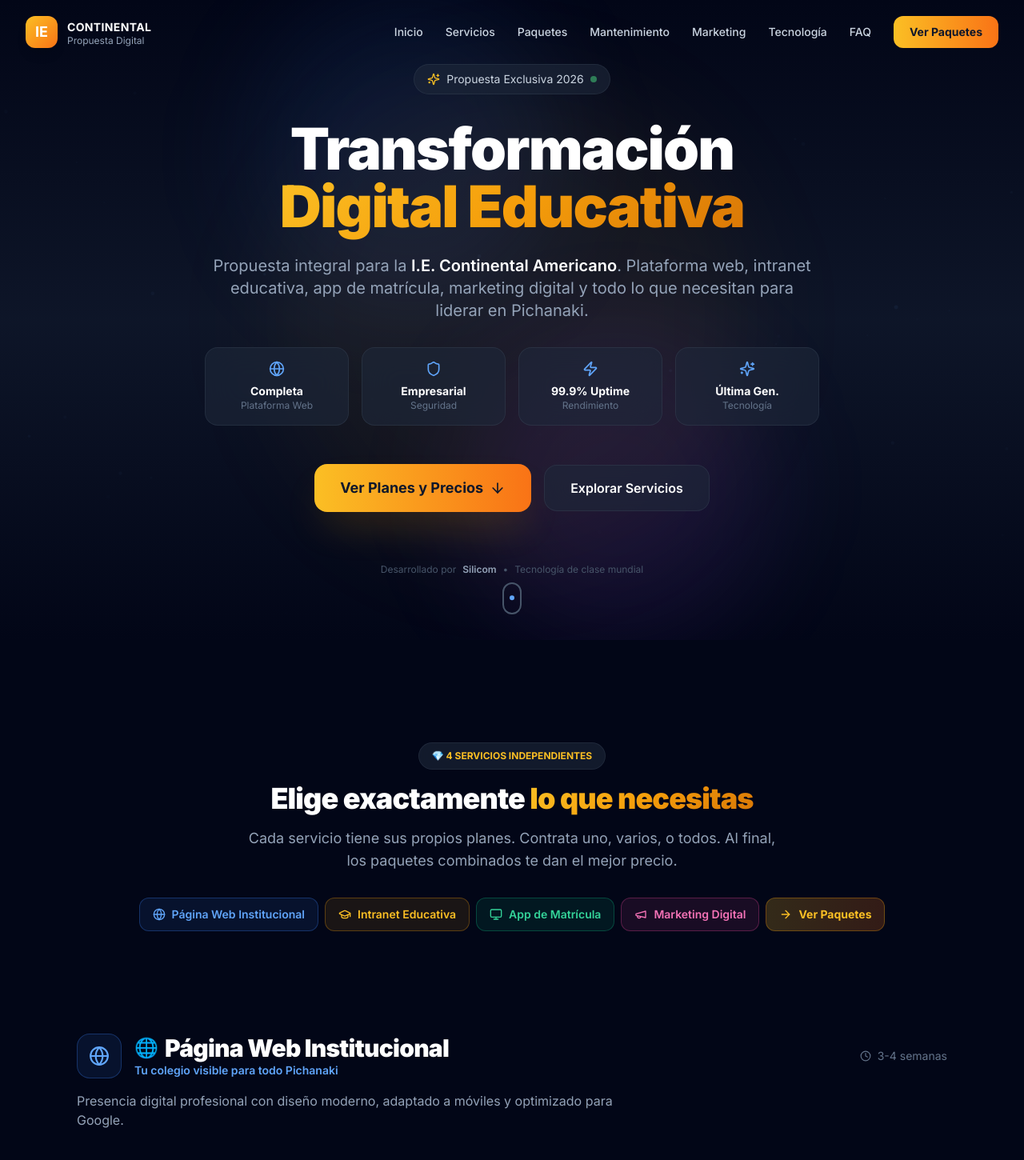
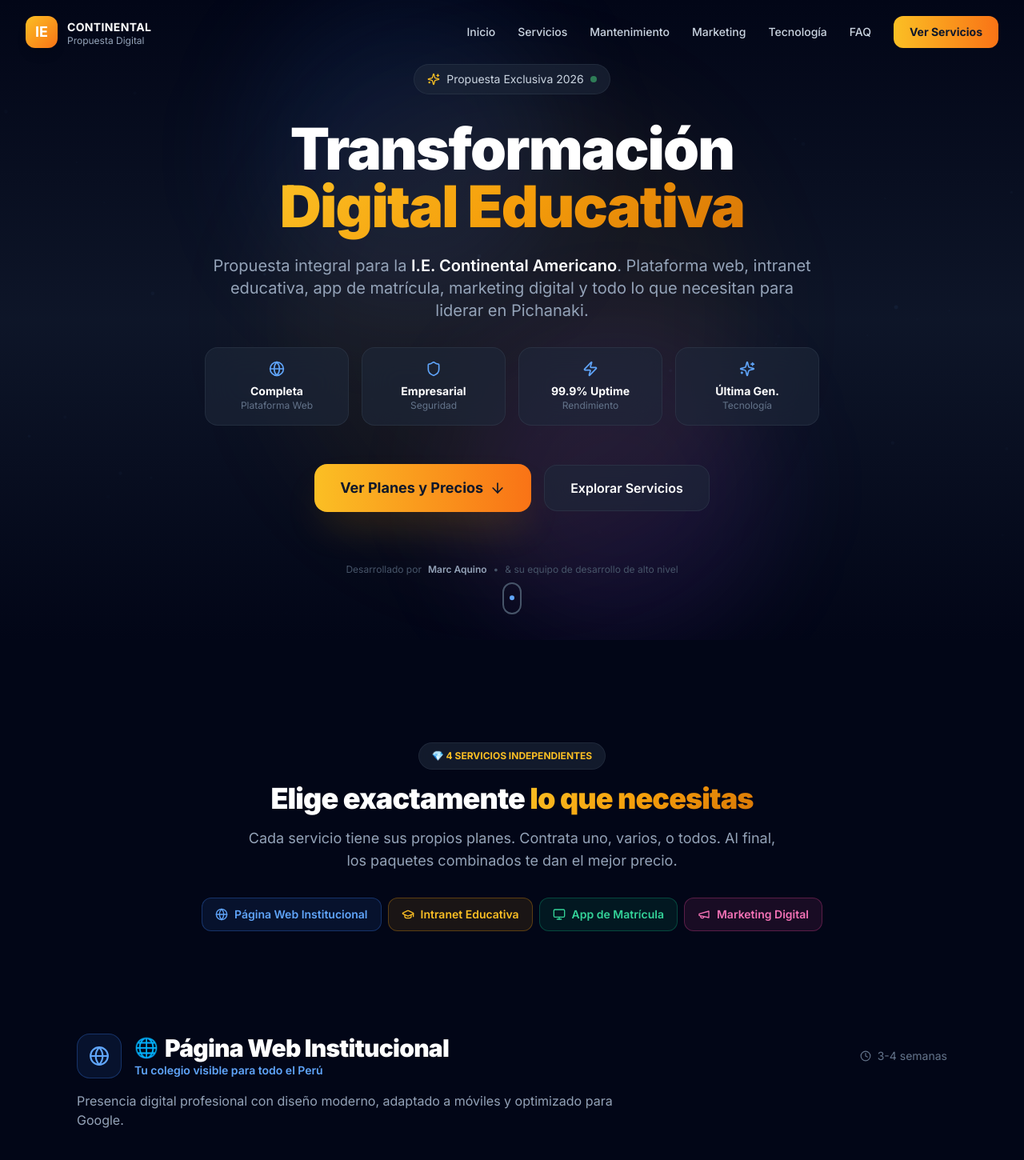
Before and after one commit to Silicom-11/iecontinental-proforma, a React (Vite) app: page / in a window 1280 px wide. Shown: the top 1450 px of the page at 80% size. Built offline with nearby package versions, Linux system fonts and the light colour scheme; the HTML template or start-up script is replaced by a standard one.

Commit message:
definir precios finales, eliminar bundles, Marc Aquino, marketing desde S/1100

```diff
--- a/src/App.tsx
+++ b/src/App.tsx
@@ -1,7 +1,6 @@
 import Navbar from './components/Navbar';
 import Hero from './components/Hero';
 import Plans from './components/Plans';
-import Bundles from './components/Bundles';
 import Marketing from './components/Marketing';
 import TechStack from './components/TechStack';
 import Timeline from './components/Timeline';
@@ -16,7 +15,6 @@ export default function App() {
       <Navbar />
       <Hero />
       <Plans />
-      <Bundles />
       <MonthlyCosts />
       <Marketing />
       <TechStack />
--- a/src/components/Bundles.tsx
+++ /dev/null
@@ -1,180 +0,0 @@
-import { motion } from 'framer-motion';
-import { BUNDLES, PRODUCTS } from '../data/plans';
-import { Star, ArrowRight, Zap, TrendingDown, Package } from 'lucide-react';
-
-export default function Bundles() {
-  return (
-    <section id="paquetes" className="relative py-24 md:py-32 overflow-hidden">
-      {/* Background glow */}
-      <div className="absolute inset-0 mesh-gradient" />
-      <div className="absolute top-1/2 left-1/2 -translate-x-1/2 -translate-y-1/2 w-[700px] h-[700px] bg-amber-500/5 rounded-full blur-3xl" />
-
-      <div className="max-w-6xl mx-auto px-4 sm:px-6 lg:px-8 relative">
-        {/* Header */}
-        <motion.div
-          initial={{ opacity: 0, y: 20 }}
-          whileInView={{ opacity: 1, y: 0 }}
-          viewport={{ once: true }}
-          className="text-center mb-16"
-        >
-          <span className="inline-flex items-center gap-2 px-4 py-2 rounded-full glass text-xs font-bold text-amber-400 mb-4">
-            🎁 PAQUETES COMBINADOS
-          </span>
-          <h2 className="text-white mb-4 text-3xl md:text-4xl font-black">
-            Ahorra más{' '}
-            <span className="gradient-text-gold">combinando servicios</span>
-          </h2>
-          <p className="text-slate-400 max-w-2xl mx-auto text-base md:text-lg">
-            Contrata varios servicios juntos y obtén descuentos exclusivos.
-            El nivel recomendado de cada servicio ya viene incluido.
-          </p>
-        </motion.div>
-
-        {/* Bundle cards */}
-        <div className="grid grid-cols-1 lg:grid-cols-3 gap-6 items-start">
-          {BUNDLES.map((bundle, i) => {
-            const savings = bundle.priceSum - bundle.bundlePrice;
-            const savingsPercent = Math.round((savings / bundle.priceSum) * 100);
-            const bundleProducts = PRODUCTS.filter((p) => bundle.products.includes(p.id));
-
-            return (
-              <motion.div
-                key={bundle.id}
-                initial={{ opacity: 0, y: 30 }}
-                whileInView={{ opacity: 1, y: 0 }}
-                viewport={{ once: true }}
-                transition={{ delay: i * 0.12 }}
-                className={`relative rounded-3xl overflow-hidden ${
-                  bundle.popular ? 'gradient-border lg:scale-105 z-10' : ''
-                }`}
-              >
-                {/* Popular banner */}
-                {bundle.popular && (
-                  <div className="bg-gradient-to-r from-amber-400 to-orange-500 text-slate-900 text-center py-2.5 text-sm font-black flex items-center justify-center gap-2 badge-pulse">
-                    <Star size={14} fill="currentColor" />
-                    MEJOR INVERSIÓN — AHORRAS S/{savings.toLocaleString()}
-                    <Star size={14} fill="currentColor" />
-                  </div>
-                )}
-
-                <div className={`p-6 md:p-8 ${
-                  bundle.popular
-                    ? 'bg-gradient-to-b from-slate-800 to-slate-900'
-                    : 'glass-strong'
-                }`}>
-                  {/* Name */}
-                  <div className="flex items-start gap-3 mb-1">
-                    <Package size={22} className={
-                      bundle.popular ? 'text-amber-400' :
-                      bundle.color === 'blue' ? 'text-blue-400' : 'text-purple-400'
-                    } />
-                    <div>
-                      <h3 className={`text-xl font-black ${
-                        bundle.popular ? 'gradient-text-gold' : 'text-white'
-                      }`}>
-                        {bundle.name}
-                      </h3>
-                      <p className="text-slate-500 text-sm">{bundle.tagline}</p>
-                    </div>
-                  </div>
-
-                  {/* Price */}
-                  <div className="mt-5 mb-5">
-                    <div className="text-slate-500 line-through text-base">
-                      S/{bundle.priceSum.toLocaleString()} por separado
-                    </div>
-                    <div className="flex items-baseline gap-1.5 mt-1">
-                      <span className="text-slate-400">S/</span>
-                      <span className={`text-4xl md:text-5xl font-black ${
-                        bundle.popular ? 'text-amber-400' : 'text-white'
-                      }`}>
-                        {bundle.bundlePrice.toLocaleString()}
-                      </span>
-                    </div>
-                    <div className="flex items-center gap-3 mt-2">
-                      <span className="inline-flex items-center gap-1 px-2.5 py-1 bg-green-500/10 text-green-400 rounded-full text-xs font-bold">
-                        <TrendingDown size={12} />
-                        -{savingsPercent}%
-                      </span>
-                      <span className="text-green-400 text-sm font-semibold">
-                        Ahorras S/{savings.toLocaleString()}
-                      </span>
-                    </div>
-                  </div>
-
-                  {/* Included products */}
-                  <div className="mb-5">
-                    <div className="text-xs text-slate-500 font-bold mb-3">INCLUYE (nivel recomendado):</div>
-                    <div className="space-y-2.5">
-                      {bundleProducts.map((p) => {
-                        const Icon = p.icon;
-                        const recommended = p.tiers.find((t) => t.popular)!;
-                        return (
-                          <div key={p.id} className={`flex items-center gap-3 p-3 rounded-xl ${p.bgAccent} border ${p.borderAccent}`}>
-                            <Icon size={18} className={p.colorAccent} />
-                            <div className="flex-1 min-w-0">
-                              <div className="text-white text-sm font-semibold truncate">{p.name}</div>
-                              <div className="text-slate-500 text-xs">Plan {recommended.name}</div>
-                            </div>
-                            <div className="text-slate-400 text-xs font-medium">
-                              S/{recommended.price.toLocaleString()}
-                            </div>
-                          </div>
-                        );
-                      })}
-                    </div>
-                  </div>
-
-                  {/* Maintenance */}
-                  <div className={`flex items-center justify-between p-3 rounded-xl mb-6 ${
-                    bundle.popular ? 'bg-amber-500/10 border border-amber-500/20' : 'bg-slate-800/50 border border-slate-700/50'
-                  }`}>
-                    <div className="text-xs text-slate-400">Mantenimiento mensual</div>
-                    <div className={`font-bold text-sm ${bundle.popular ? 'text-amber-300' : 'text-white'}`}>
-                      S/{bundle.monthlyMaintenance}/mes
-                    </div>
-                  </div>
-
-                  {/* CTA */}
-                  <button className={`w-full py-4 rounded-2xl font-bold text-center transition-all hover:scale-[1.02] flex items-center justify-center gap-2 ${
-                    bundle.popular
-                      ? 'bg-gradient-to-r from-amber-400 to-orange-500 text-slate-900 shadow-lg shadow-amber-500/20 text-base'
-                      : 'bg-white/10 text-white hover:bg-white/15'
-                  }`}>
-                    {bundle.popular ? (
-                      <>
-                        <Zap size={18} />
-                        Quiero el Pack Completo
-                      </>
-                    ) : (
-                      <>
-                        Elegir {bundle.name}
-                        <ArrowRight size={16} />
-                      </>
-                    )}
-                  </button>
-                </div>
-              </motion.div>
-            );
-          })}
-        </div>
-
-        {/* Bottom note */}
-        <motion.div
-          initial={{ opacity: 0 }}
-          whileInView={{ opacity: 1 }}
-          viewport={{ once: true }}
-          className="text-center mt-10 space-y-2"
-        >
-          <p className="text-slate-500 text-sm">
-            * Los paquetes incluyen el nivel <strong className="text-slate-400">recomendado</strong> de cada servicio.
-            Puedes personalizar niveles contactándonos.
-          </p>
-          <p className="text-slate-500 text-sm">
-            * Todos los planes incluyen código fuente. Sin contratos de permanencia.
-          </p>
-        </motion.div>
-      </div>
-    </section>
-  );
-}
--- a/src/components/Footer.tsx
+++ b/src/components/Footer.tsx
@@ -59,10 +59,10 @@ export default function Footer() {
             <div>
               <div className="flex items-center gap-3 mb-4">
                 <div className="w-10 h-10 rounded-xl bg-gradient-to-br from-amber-400 to-orange-500 flex items-center justify-center text-white font-bold text-lg">
-                  S
+                  MA
                 </div>
                 <div>
-                  <span className="text-white font-bold">Silicom</span>
+                  <span className="text-white font-bold">Marc Aquino</span>
                   <span className="block text-xs text-slate-500">Desarrollo de Software</span>
                 </div>
               </div>
@@ -78,7 +78,7 @@ export default function Footer() {
               <div className="space-y-3">
                 <a href="tel:+51999999999" className="flex items-center gap-3 text-slate-400 text-sm hover:text-white transition-colors">
                   <Phone size={14} />
-                  +51 906 531 980
+                  +51 906 531 980V
                 </a>
                 <a href="mailto:contacto@silicom.dev" className="flex items-center gap-3 text-slate-400 text-sm hover:text-white transition-colors">
                   <Mail size={14} />
@@ -117,7 +117,7 @@ export default function Footer() {
           {/* Bottom bar */}
           <div className="border-t border-slate-800/50 mt-8 pt-6 flex flex-col md:flex-row items-center justify-between gap-4">
             <p className="text-slate-600 text-xs">
-              © {new Date().getFullYear()} Silicom. Propuesta exclusiva para I.E. Continental Americano.
+              © {new Date().getFullYear()} Marc Aquino. Propuesta exclusiva para I.E. Continental Americano.
             </p>
             <p className="text-slate-700 text-xs">
               Documento confidencial • Válido por 60 días desde la fecha de emisión
--- a/src/components/Hero.tsx
+++ b/src/components/Hero.tsx
@@ -173,9 +173,9 @@ export default function Hero() {
           className="mt-16 text-slate-600 text-xs flex items-center justify-center gap-2"
         >
           <span>Desarrollado por</span>
-          <span className="text-slate-400 font-semibold">Silicom</span>
+          <span className="text-slate-400 font-semibold">Marc Aquino</span>
           <span>•</span>
-          <span>Tecnología de clase mundial</span>
+          <span>& su equipo de desarrollo de alto nivel</span>
         </motion.div>
       </div>
 
--- a/src/components/MonthlyCosts.tsx
+++ b/src/components/MonthlyCosts.tsx
@@ -141,7 +141,7 @@ export default function MonthlyCosts() {
                 </div>
               </div>
               <div className="text-right flex-shrink-0 ml-4">
-                <span className="text-white font-bold">S/{optionalMarketing.management.cost}</span>
+                <span className="text-pink-400 font-bold text-sm">Desde S/{optionalMarketing.management.cost}</span>
                 <span className="text-slate-500 text-xs block">/mes</span>
               </div>
             </div>
@@ -174,7 +174,7 @@ export default function MonthlyCosts() {
                 </div>
                 <div className="text-right">
                   <span className="text-pink-400 font-bold">
-                    S/{optionalMarketing.management.cost + optionalMarketing.adBudget.min} — S/{optionalMarketing.management.cost + optionalMarketing.adBudget.max}/mes
+                    Desde S/{optionalMarketing.management.cost + optionalMarketing.adBudget.min}/mes
                   </span>
                 </div>
               </div>
--- a/src/components/Navbar.tsx
+++ b/src/components/Navbar.tsx
@@ -4,7 +4,6 @@ import { Menu, X, ChevronUp } from 'lucide-react';
 const NAV_ITEMS = [
   { label: 'Inicio', href: '#hero' },
   { label: 'Servicios', href: '#planes' },
-  { label: 'Paquetes', href: '#paquetes' },
   { label: 'Mantenimiento', href: '#mantenimiento' },
   { label: 'Marketing', href: '#marketing' },
   { label: 'Tecnología', href: '#tecnologia' },
@@ -63,10 +62,10 @@ export default function Navbar() {
                 </a>
               ))}
               <a
-                href="#paquetes"
+                href="#planes"
                 className="ml-3 px-5 py-2.5 bg-gradient-to-r from-amber-400 to-orange-500 text-slate-900 rounded-xl text-sm font-bold hover:shadow-lg hover:shadow-amber-500/30 transition-all hover:scale-105"
               >
-                Ver Paquetes
+                Ver Servicios
               </a>
             </div>
 
@@ -98,11 +97,11 @@ export default function Navbar() {
               </a>
             ))}
             <a
-              href="#paquetes"
+              href="#planes"
               onClick={() => setIsOpen(false)}
               className="block text-center mt-3 px-5 py-3 bg-gradient-to-r from-amber-400 to-orange-500 text-slate-900 rounded-xl text-sm font-bold"
             >
-              Ver Paquetes
+              Ver Servicios
             </a>
           </div>
         </div>
--- a/src/components/Plans.tsx
+++ b/src/components/Plans.tsx
@@ -1,6 +1,6 @@
 import { useState } from 'react';
 import { motion } from 'framer-motion';
-import { Check, X, Star, ArrowRight, Clock, ChevronDown } from 'lucide-react';
+import { Check, X, Star, Clock, ChevronDown } from 'lucide-react';
 import { PRODUCTS } from '../data/plans';
 import type { Product, PlanTier } from '../data/plans';
 
@@ -200,13 +200,6 @@ export default function Plans() {
                 </a>
               );
             })}
-            <a
-              href="#paquetes"
-              className="inline-flex items-center gap-2 px-4 py-2.5 rounded-xl text-sm font-bold bg-gradient-to-r from-amber-400/20 to-orange-500/20 text-amber-400 border border-amber-500/30 hover:scale-105 transition-all"
-            >
-              <ArrowRight size={16} />
-              Ver Paquetes
-            </a>
           </motion.div>
         </div>
       </div>
--- a/src/data/plans.ts
+++ b/src/data/plans.ts
@@ -51,7 +51,7 @@ export interface BundlePack {
 const WEB_PAGE: Product = {
   id: 'web',
   name: 'Página Web Institucional',
-  tagline: 'Tu colegio visible para todo Pichanaki',
+  tagline: 'Tu colegio visible para todo el Perú',
   description: 'Presencia digital profesional con diseño moderno, adaptado a móviles y optimizado para Google.',
   icon: Globe,
   emoji: '🌐',
@@ -86,7 +86,7 @@ const WEB_PAGE: Product = {
     {
       id: 'web-profesional',
       name: 'Profesional',
-      price: 5500,
+      price: 4500,
       popular: true,
       cta: '⭐ Elegir Profesional',
       features: [
@@ -107,7 +107,7 @@ const WEB_PAGE: Product = {
     {
       id: 'web-premium',
       name: 'Premium',
-      price: 8000,
+      price: 5000,
       popular: false,
       cta: 'Elegir Premium',
       features: [
@@ -147,7 +147,7 @@ const INTRANET: Product = {
     {
       id: 'intranet-estandar',
       name: 'Estándar',
-      price: 7500,
+      price: 3800,
       popular: false,
       cta: 'Elegir Estándar',
       features: [
@@ -170,7 +170,7 @@ const INTRANET: Product = {
     {
       id: 'intranet-avanzada',
       name: 'Avanzada',
-      price: 12500,
+      price: 4200,
       popular: true,
       cta: '🚀 Elegir Avanzada',
       features: [
@@ -193,7 +193,7 @@ const INTRANET: Product = {
     {
       id: 'intranet-enterprise',
       name: 'Enterprise',
-      price: 18000,
+      price: 6200,
       popular: false,
       cta: 'Elegir Enterprise',
       features: [
@@ -235,7 +235,7 @@ const MATRICULA: Product = {
     {
       id: 'matricula-basica',
       name: 'Básica',
-      price: 4000,
+      price: 3200,
       popular: false,
       cta: 'Elegir Básica',
       features: [
@@ -256,7 +256,7 @@ const MATRICULA: Product = {
     {
       id: 'matricula-completa',
       name: 'Completa',
-      price: 6500,
+      price: 4500,
       popular: true,
       cta: '✅ Elegir Completa',
       features: [
@@ -270,14 +270,14 @@ const MATRICULA: Product = {
         { text: 'Sincronización con la nube (API)', included: true, highlight: true },
         { text: 'Reportes de matrícula en PDF', included: true, highlight: true },
         { text: 'Historial académico por alumno', included: true, highlight: true },
-        { text: 'Migración de datos antiguos (FoxPro)', included: false },
+        { text: 'Migración de datos antiguos (FoxPro)', included: true, highlight: true },
         { text: 'Multi-sede (varias sedes/turnos)', included: false },
       ],
     },
     {
       id: 'matricula-enterprise',
       name: 'Enterprise',
-      price: 9500,
+      price: 6500,
       popular: false,
       cta: 'Elegir Enterprise',
       features: [
@@ -317,7 +317,7 @@ const MARKETING: Product = {
     {
       id: 'mkt-starter',
       name: 'Starter',
-      price: 2500,
+      price: 2400,
       popular: false,
       cta: 'Elegir Starter',
       features: [
@@ -338,7 +338,7 @@ const MARKETING: Product = {
     {
       id: 'mkt-growth',
       name: 'Growth',
-      price: 4500,
+      price: 4250,
       popular: true,
       cta: '📈 Elegir Growth',
       features: [
@@ -359,7 +359,7 @@ const MARKETING: Product = {
     {
       id: 'mkt-scale',
       name: 'Scale',
-      price: 7500,
+      price: 5500,
       popular: false,
       cta: 'Elegir Scale',
       features: [
@@ -386,41 +386,7 @@ export const PRODUCTS: Product[] = [WEB_PAGE, INTRANET, MATRICULA, MARKETING];
 
 /* ──────────────────── BUNDLE PACKS ──────────────────── */
 
-export const BUNDLES: BundlePack[] = [
-  {
-    id: 'pack-digital',
-    name: 'Pack Presencia Digital',
-    tagline: 'Web + Marketing',
-    products: ['web', 'marketing'],
-    priceSum: 5500 + 4500,
-    bundlePrice: 8900,
-    popular: false,
-    monthlyMaintenance: 250,
-    color: 'blue',
-  },
-  {
-    id: 'pack-completo',
-    name: 'Pack Transformación Total',
-    tagline: 'Los 4 servicios — La inversión definitiva',
-    products: ['web', 'intranet', 'matricula', 'marketing'],
-    priceSum: 5500 + 12500 + 6500 + 4500,
-    bundlePrice: 22900,
-    popular: true,
-    monthlyMaintenance: 407,
-    color: 'gold',
-  },
-  {
-    id: 'pack-educativo',
-    name: 'Pack Educativo',
-    tagline: 'Web + Intranet + Matrícula',
-    products: ['web', 'intranet', 'matricula'],
-    priceSum: 5500 + 12500 + 6500,
-    bundlePrice: 19500,
-    popular: false,
-    monthlyMaintenance: 350,
-    color: 'purple',
-  },
-];
+export const BUNDLES: BundlePack[] = [];
 
 /* ──────────────────── MONTHLY COSTS ──────────────────── */
 
@@ -437,7 +403,7 @@ export const MONTHLY_COSTS_BUNDLE = {
   total: 407,
   comparison: 'Empresas similares cobran S/800 — S/1,500/mes por servicios equivalentes.',
   optionalMarketing: {
-    management: { cost: 350, label: 'Gestión Redes Sociales + Analista de Métricas', note: 'Administración de Facebook + TikTok, creación de contenido, análisis y optimización de campañas' },
+    management: { cost: 1100, label: 'Gestión Redes Sociales + Analista de Métricas', note: 'Desde S/1,100/mes — sujeto a los requerimientos del cliente. Incluye administración de Facebook + TikTok, creación de contenido, análisis diario y optimización de campañas' },
     adBudget: { min: 300, max: 500, label: 'Presupuesto Publicitario (Facebook + TikTok Ads)', note: 'Inversión directa en las plataformas — el colegio lo controla desde su cuenta' },
   },
 };
@@ -507,7 +473,7 @@ export const TECH_STACK = [
 export const FAQS = [
   {
     question: '¿Puedo contratar solo un servicio sin los demás?',
-    answer: '¡Sí! Cada servicio es independiente. Puedes contratar solo la Página Web, solo la Intranet, o la combinación que necesites. Los paquetes te dan mejor precio si eliges varios.',
+    answer: '¡Sí! Cada servicio es independiente. Puedes contratar solo la Página Web, solo la Intranet, o la combinación que necesites. Contáctanos para armar tu plan personalizado.',
   },
   {
     question: '¿Cuánto tiempo toma el desarrollo?',
```
